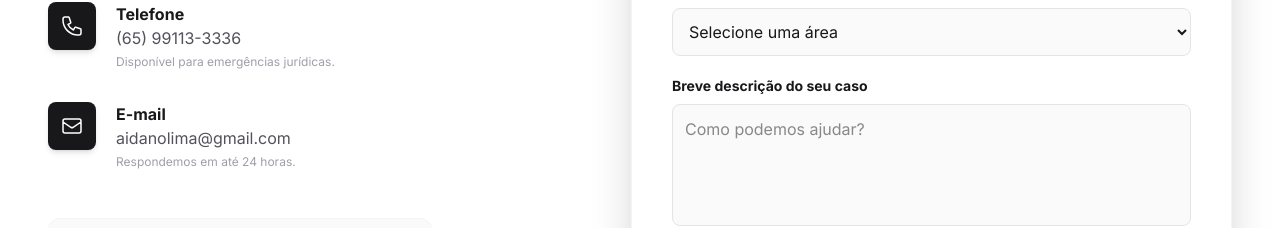
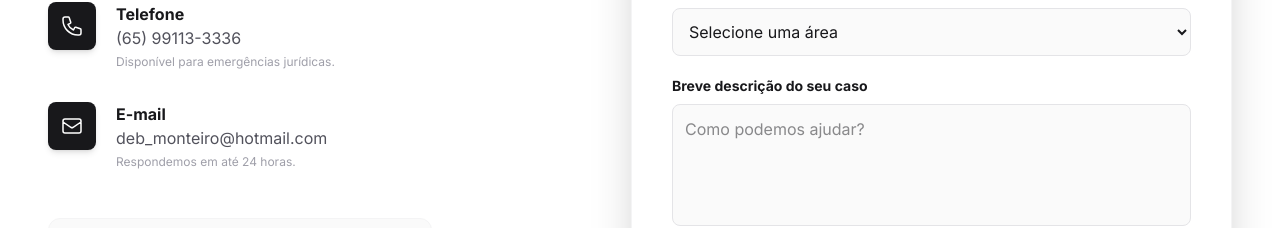
Before and after one commit to aidanolima/deboramonteiroadv, a Next.js app: page / in a window 1280 px wide. Shown: the part 3460-3688 px from the top of the page. Built offline with nearby package versions, Linux system fonts and the light colour scheme.

Commit message:
UpDate Email Send Form deb_monteiro@hotmail.com

```diff
--- a/src/components/Contact.tsx
+++ b/src/components/Contact.tsx
@@ -17,7 +17,7 @@ export default function Contact() {
     formData.append("_subject", "Novo Contato pelo Site - Débora Monteiro Advogada"); // Assunto do email
 
     try {
-      const response = await fetch("https://formsubmit.co/ajax/aidanolima@gmail.com", {
+      const response = await fetch("https://formsubmit.co/ajax/deb_monteiro@hotmail.com", {
         method: "POST",
         body: formData
       });
@@ -63,7 +63,7 @@ export default function Contact() {
             <ContactInfoItem
               icon={<svg className="w-6 h-6" fill="none" stroke="currentColor" viewBox="0 0 24 24"><path strokeLinecap="round" strokeLinejoin="round" strokeWidth={1.5} d="M3 8l7.89 5.26a2 2 0 002.22 0L21 8M5 19h14a2 2 0 002-2V7a2 2 0 00-2-2H5a2 2 0 00-2 2v10a2 2 0 002 2z" /></svg>}
               title="E-mail"
-              desc="aidanolima@gmail.com"
+              desc="deb_monteiro@hotmail.com"
               sub="Respondemos em até 24 horas."
             />
           </div>
--- a/src/components/Footer.tsx
+++ b/src/components/Footer.tsx
@@ -32,7 +32,7 @@ export default function Footer() {
 
           <p className="flex items-center gap-2 group">
             <svg className="w-5 h-5 text-amber-500 group-hover:text-amber-400 transition-colors" fill="none" stroke="currentColor" viewBox="0 0 24 24"><path strokeLinecap="round" strokeLinejoin="round" strokeWidth={1.5} d="M3 8l7.89 5.26a2 2 0 002.22 0L21 8M5 19h14a2 2 0 002-2V7a2 2 0 00-2-2H5a2 2 0 00-2 2v10a2 2 0 002 2z" /></svg>
-            <a href="mailto:aidanolima@gmail.com" className='text-zinc-300 hover:text-white transition-colors'>deb_monteiro@hotmail.com</a>
+            <a href="mailto:deb_monteiro@hotmail.com" className='text-zinc-300 hover:text-white transition-colors'>deb_monteiro@hotmail.com</a>
           </p>
 
           {/* NOVA LINHA: Instagram */}
```
